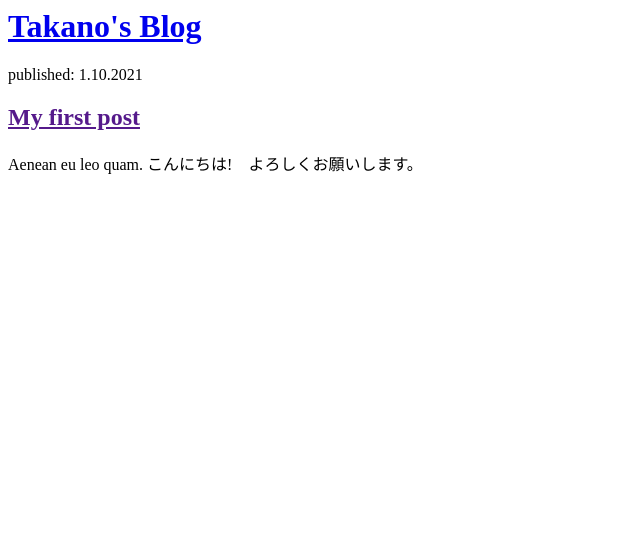
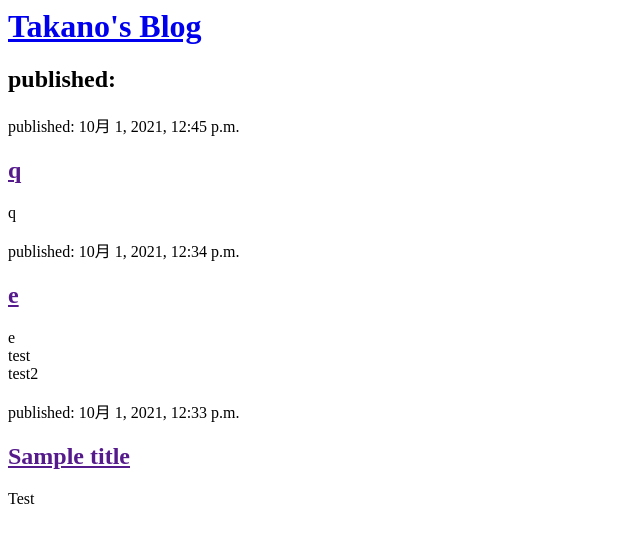
Before and after one commit to HiroshiATakano/my_first_blog3, a Django app: page / in a window 1280 px wide. Shown: the top 543 px of the page, without its empty margins (0-640 px from the left). Run offline with Django 3.2, Linux system fonts and the light colour scheme; data comes from the database, SQL or seed files in the repository; both versions use the stored data as it was after the commit.

Commit message:
Modified templates to display posts from database.

```diff
--- a/blog/templates/blog/post_list.html
+++ b/blog/templates/blog/post_list.html
@@ -1,3 +1,6 @@
+
+
+
 <html>
     <head>
         <title>Tkn's blog</title>
@@ -5,15 +8,22 @@
 
 
 <body>
+
     <div>
         <h1><a href="/">Takano's Blog</a></h1>
+        <h2>published:</h2>
     </div>
 
+{% for post in posts %}
     <div>
-        <p>published: 1.10.2021</p>
-        <h2><a href="">My first post</a></h2>
-        <p>Aenean eu leo quam. こんにちは!　よろしくお願いします。</p>
+        <p>published: {{ post.published_date }}</p>
+        <h2><a href=""> {{ post.title }}</a></h2>
+        <p> {{ post.text|linebreaksbr }}</p>
     </div>
 
+{% endfor %}
+
 </body>
+
+
 </html>
--- a/blog/views.py
+++ b/blog/views.py
@@ -1,4 +1,7 @@
 from django.shortcuts import render
+from django.utils import timezone
+from .models import Post
 
 def post_list(request):
-    return render(request, 'blog/post_list.html', {})
+    posts = Post.objects.filter(published_date__lte=timezone.now()).order_by('-published_date')
+    return render(request, 'blog/post_list.html', {'posts':posts})
```
Also changed, not shown: db.sqlite3, 1 other file.
